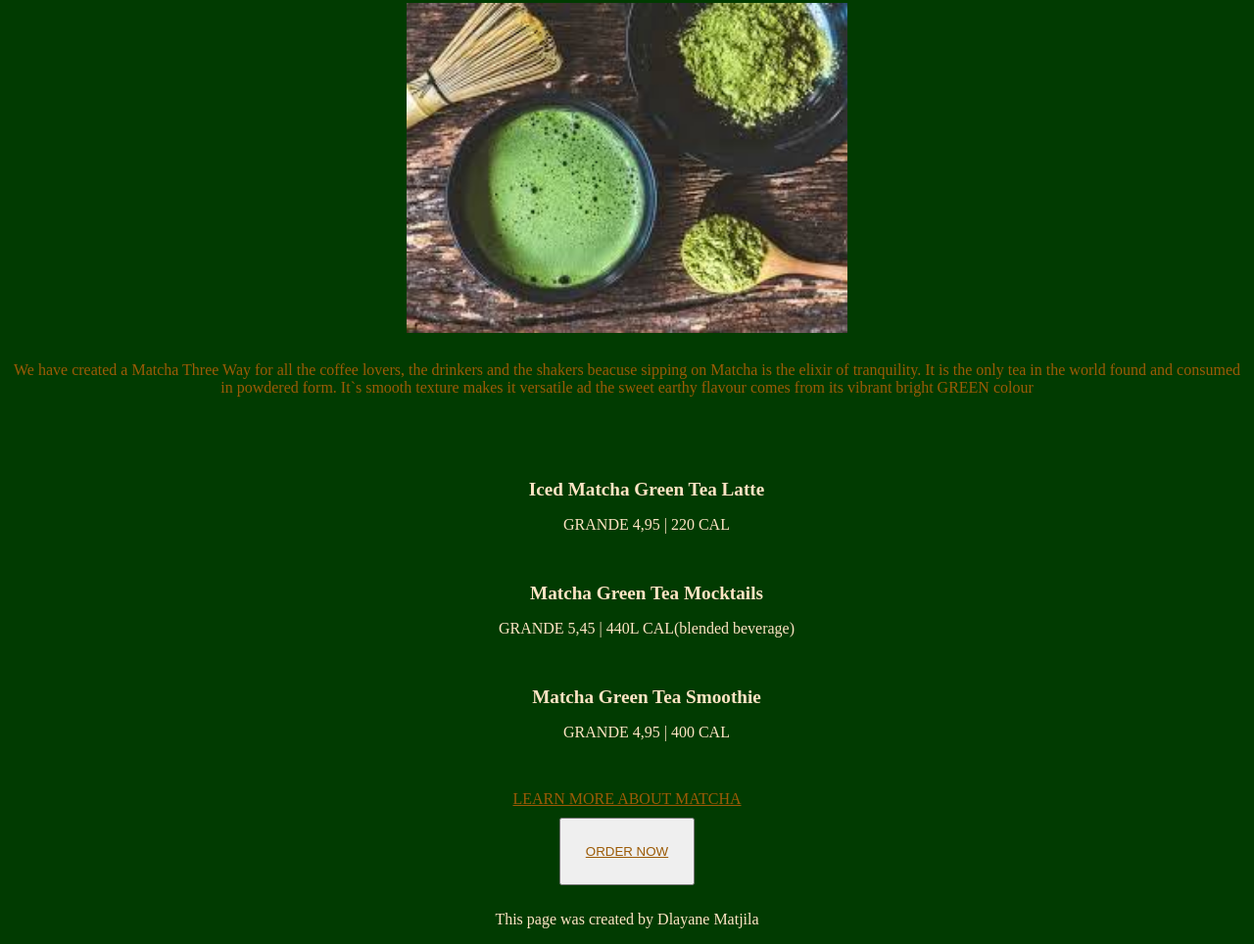
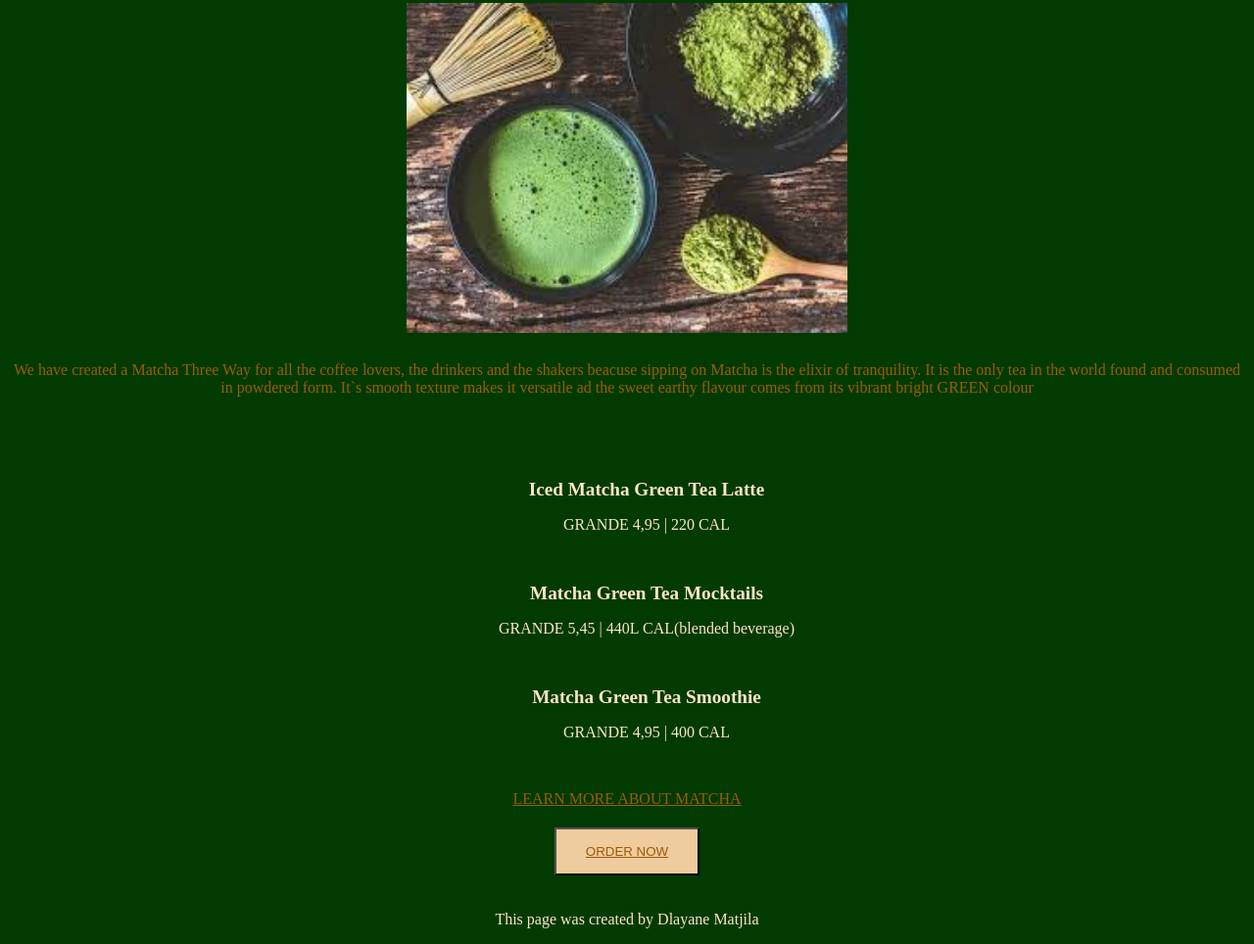
Before and after one commit to Dlayane-Mat/Recreation-of-Matcha, a plain HTML site: page index.html in a window 1280 px wide. Shown: the part 161-1125 px from the top of the page at 98% size. Drawn offline with Linux system fonts and the light colour scheme.

Commit message:
styling my button

```diff
--- a/PICTURES/style.css
+++ b/PICTURES/style.css
@@ -21,7 +21,7 @@ h2 {
 }
 ul {
   list-style: none;
-  margin: 30px;
+  margin: 25px;
 }
 li {
   margin: 50px;
@@ -38,6 +38,7 @@ a {
   color: rgb(156, 91, 7);
 }
 button {
-  padding: 25px;
-  margin: 10px;
+  padding: 15px 30px;
+  margin: 20px;
+  background-color: rgb(239, 204, 158);
 }
```
